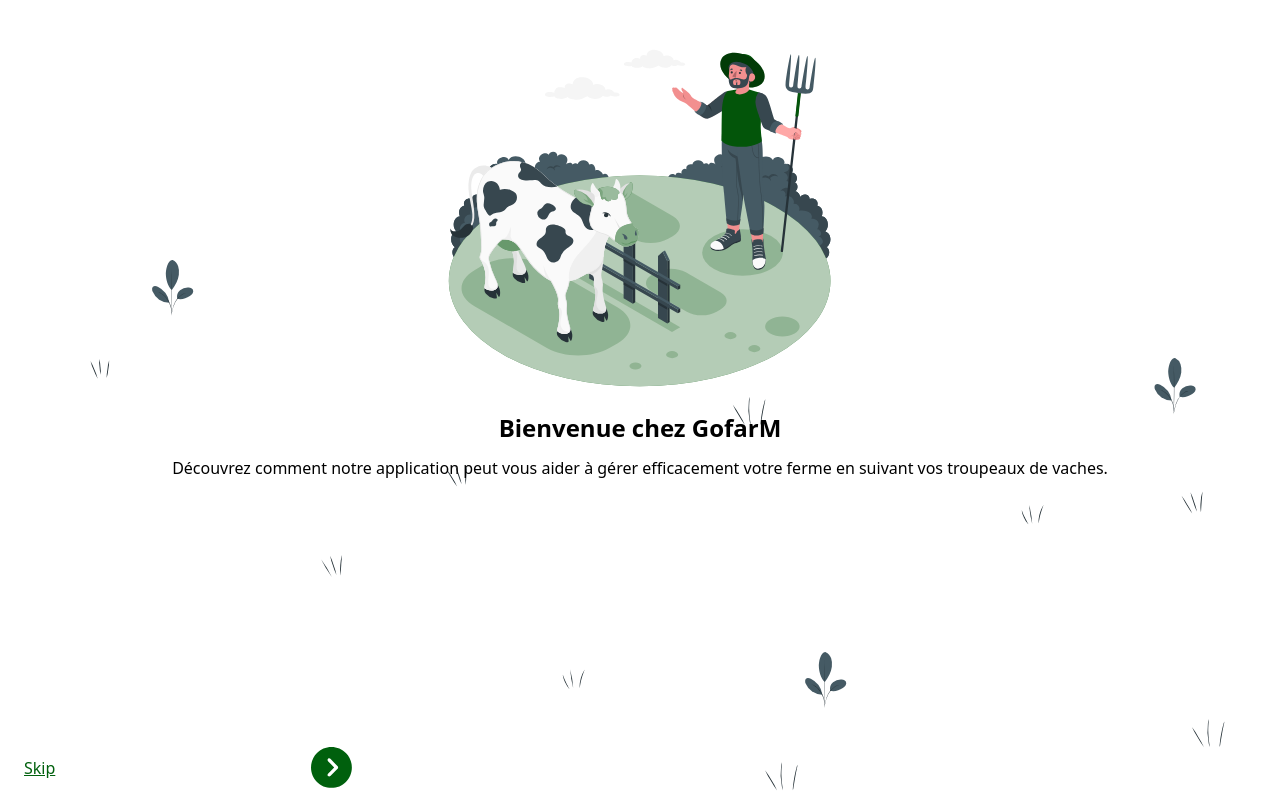
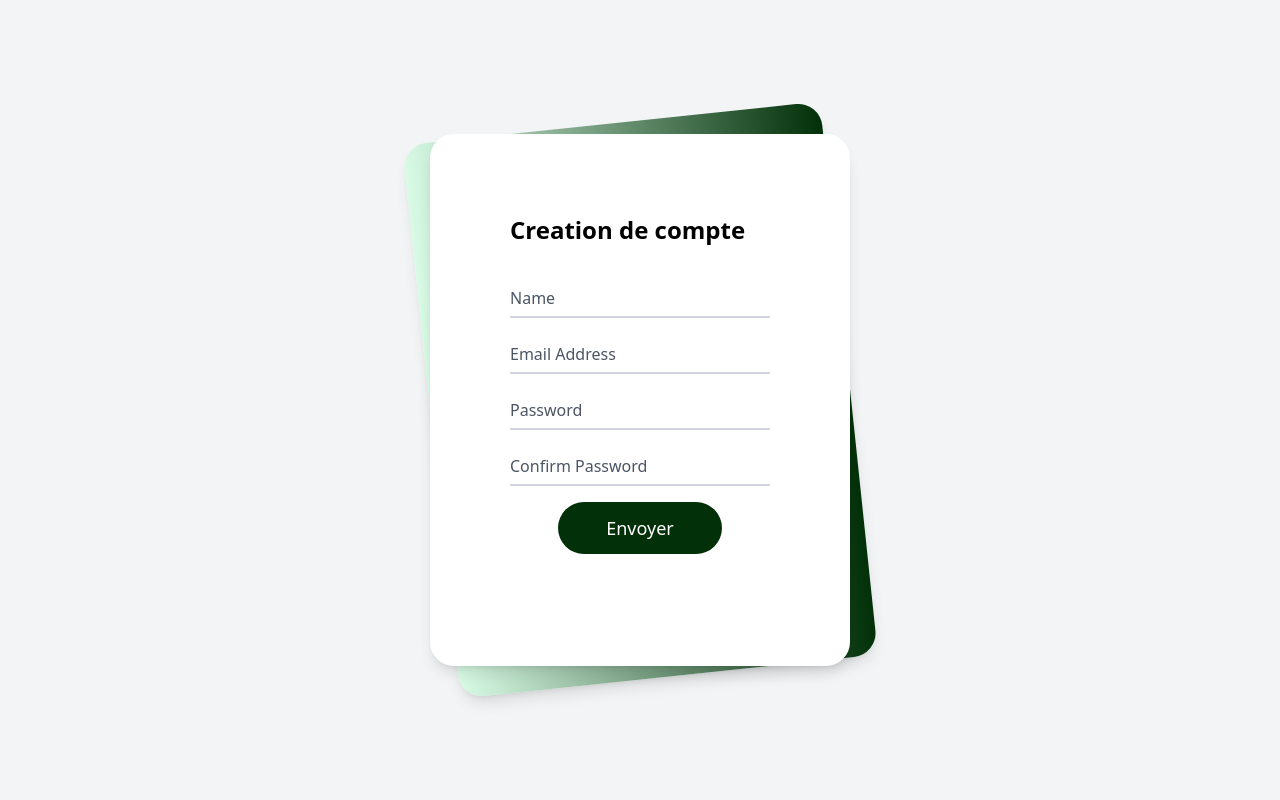
Before and after one commit to samuelmbabhazi/farm_frontend_web, a React (Vite) app: page /signup in a window 1280 px wide. Built offline with nearby package versions, Linux system fonts and the light colour scheme.

Commit message:
implemente la page de d'inscription

```diff
--- a/src/App.jsx
+++ b/src/App.jsx
@@ -4,9 +4,14 @@
 
 import Getstart from "./pages/Getstart";
 import LoginForm from "./pages/Login";
+import SignupForm from "./pages/Signup";
 
 function App() {
   function onLogin(email, password) {
+    // Faites quelque chose avec l'email et le mot de passe, par exemple vérifiez-les contre une base de données ou un serveur d'authentification tiers
+    console.log(email, password);
+  }
+  function onSignup(email, password) {
     // Faites quelque chose avec l'email et le mot de passe, par exemple vérifiez-les contre une base de données ou un serveur d'authentification tiers
     console.log(email, password);
   }
@@ -17,6 +22,7 @@
           <Route path="*" element={<OnboardingScreen />} />
           <Route path="/getstart" element={<Getstart />} />
           <Route path="/login" element={<LoginForm onLogin={onLogin} />} />
+          <Route path="/signup" element={<SignupForm onSignup={onSignup} />} />
         </Routes>
       </BrowserRouter>
     </>
--- a/src/pages/Signup.jsx
+++ b/src/pages/Signup.jsx
@@ -0,0 +1,121 @@
+import { useState } from "react";
+
+function SignupForm({ onSignup }) {
+  const [email, setEmail] = useState("");
+  const [password, setPassword] = useState("");
+  const [errors, setErrors] = useState({});
+
+  const handleEmailChange = (event) => {
+    setEmail(event.target.value);
+  };
+
+  const handlePasswordChange = (event) => {
+    setPassword(event.target.value);
+  };
+
+  const handleSignupFormSubmit = (event) => {
+    event.preventDefault();
+    const errors = validateSignupForm();
+    if (Object.keys(errors).length === 0) {
+      // Envoyer les données du formulaire au serveur pour vérification
+      onSignup(email, password);
+    } else {
+      setErrors(errors);
+    }
+  };
+  ("");
+
+  const handleGoogleSignupClick = () => {
+    // Rediriger l'utilisateur vers la page d'authentification Google
+    console.log("Connexion avec Google en cours...");
+  };
+
+  const validateSignupForm = () => {
+    const errors = {};
+    if (!email) {
+      errors.email = "Veuillez saisir votre email/username";
+    }
+    if (!password) {
+      errors.password = "Veuillez saisir votre mot de passe";
+    }
+    return errors;
+  };
+
+  return (
+    <form onSubmit={handleSignupFormSubmit}>
+      <div className="min-h-screen bg-gray-100 py-6 flex flex-col justify-center sm:py-12">
+        <div className="relative py-3 sm:max-w-xl sm:mx-auto">
+          <div className="absolute inset-0 bg-gradient-to-r from-[#d9fbe6] to-[#023008] shadow-lg transform -skew-y-6 sm:skew-y-0 sm:-rotate-6 sm:rounded-3xl"></div>
+          <div className="relative px-4 py-10 bg-white shadow-lg sm:rounded-3xl sm:p-20">
+            <div className="max-w-md mx-auto">
+              <div>
+                <h1 className="text-2xl font-semibold">Creation de compte</h1>
+              </div>
+              <div className="divide-y divide-gray-200">
+                <div className="py-8 text-base leading-6 space-y-4 text-gray-700 sm:text-lg sm:leading-7">
+                  <div className="relative">
+                    <input
+                      id="email"
+                      name="email"
+                      type="text"
+                      className="peer placeholder-transparent h-10 w-full border-b-2 border-gray-300 text-gray-900 focus:outline-none focus:borer-rose-600"
+                      placeholder="Email address"
+                    />
+                    <label className="absolute left-0 -top-3.5 text-gray-600 text-sm peer-placeholder-shown:text-base peer-placeholder-shown:text-gray-440 peer-placeholder-shown:top-2 transition-all peer-focus:-top-3.5 peer-focus:text-gray-600 peer-focus:text-sm">
+                      Name
+                    </label>
+                  </div>
+                  <div className="relative">
+                    <input
+                      id="email"
+                      name="email"
+                      type="text"
+                      className="peer placeholder-transparent h-10 w-full border-b-2 border-gray-300 text-gray-900 focus:outline-none focus:borer-rose-600"
+                      placeholder="Email address"
+                    />
+                    <label className="absolute left-0 -top-3.5 text-gray-600 text-sm peer-placeholder-shown:text-base peer-placeholder-shown:text-gray-440 peer-placeholder-shown:top-2 transition-all peer-focus:-top-3.5 peer-focus:text-gray-600 peer-focus:text-sm">
+                      Email Address
+                    </label>
+                  </div>
+                  <div className="relative">
+                    <input
+                      id="password"
+                      name="password"
+                      type="password"
+                      className="peer placeholder-transparent h-10 w-full border-b-2 border-gray-300 text-gray-900 focus:outline-none focus:borer-rose-600"
+                      placeholder="Password"
+                    />
+                    <label className="absolute left-0 -top-3.5 text-gray-600 text-sm peer-placeholder-shown:text-base peer-placeholder-shown:text-gray-440 peer-placeholder-shown:top-2 transition-all peer-focus:-top-3.5 peer-focus:text-gray-600 peer-focus:text-sm">
+                      Password
+                    </label>
+                  </div>
+                  <div className="relative">
+                    <input
+                      id="password"
+                      name="password"
+                      type="password"
+                      className="peer placeholder-transparent h-10 w-full border-b-2 border-gray-300 text-gray-900 focus:outline-none focus:borer-rose-600"
+                      placeholder="Password"
+                    />
+                    <label className="absolute left-0 -top-3.5 text-gray-600 text-sm peer-placeholder-shown:text-base peer-placeholder-shown:text-gray-440 peer-placeholder-shown:top-2 transition-all peer-focus:-top-3.5 peer-focus:text-gray-600 peer-focus:text-sm">
+                      Confirm Password
+                    </label>
+                  </div>
+                  <div className="flex flex-col justify-center items-center">
+                    <button className="bg-[#023008]  rounded-full p-3 px-12 flex justify-center">
+                      <a href="/Signup" className="text-white text-lg">
+                        Envoyer
+                      </a>
+                    </button>
+                  </div>
+                </div>
+              </div>
+            </div>
+          </div>
+        </div>
+      </div>
+    </form>
+  );
+}
+
+export default SignupForm;
```
